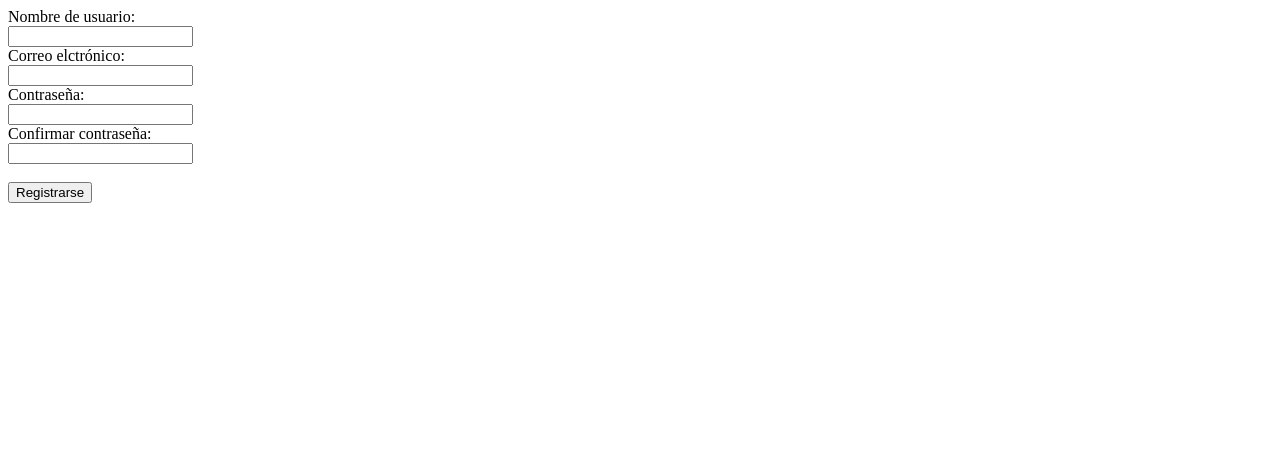
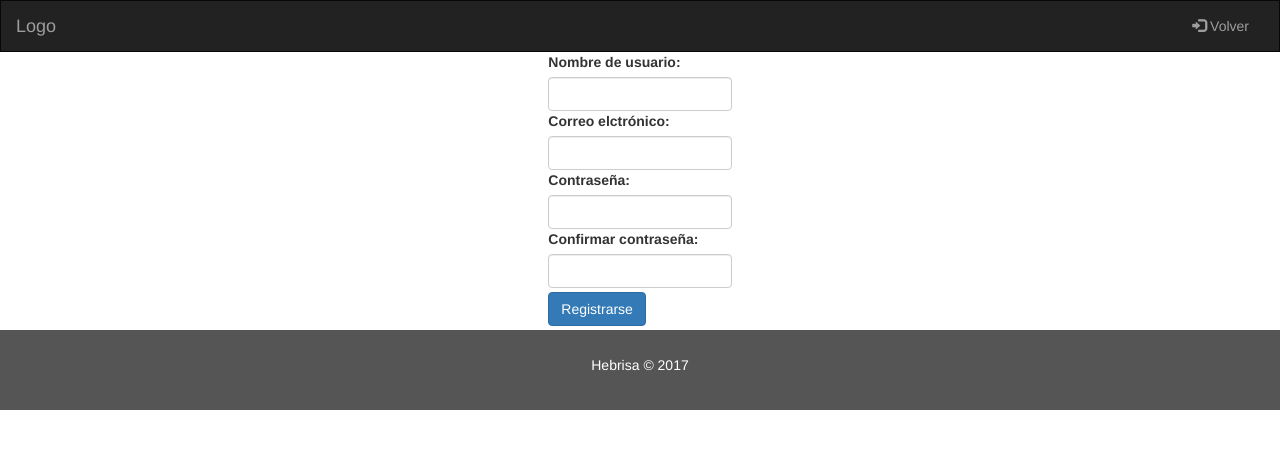
Before and after one commit to InveRz/Hotel-Hebrisa, a PHP site: page / in a window 1280 px wide. Shown: the top 449 px of the page. Run offline with PHP 8.4, Linux system fonts and the light colour scheme; some libraries are stand-ins or nearby versions.

Commit message:
Estilo añadido

```diff
--- a/registro/index.php
+++ b/registro/index.php
@@ -10,26 +10,69 @@
 		<meta name="author" content="Wifft">
 		<meta name="robots" content="noindex, nofollow">
 		<meta name="googlebot" content="noindex, nofollow">
+		<link rel="stylesheet" href="https://maxcdn.bootstrapcdn.com/bootstrap/3.3.7/css/bootstrap.min.css">
+        <script src="https://ajax.googleapis.com/ajax/libs/jquery/3.2.1/jquery.min.js"></script>
+        <script src="https://maxcdn.bootstrapcdn.com/bootstrap/3.3.7/js/bootstrap.min.js"></script>
+        <style>
+            /* Remove the navbar's default margin-bottom and rounded borders */
+            .navbar {
+                margin-bottom: 0;
+                border-radius: 0;
+            }
+            /* Add a gray background color and some padding to the footer */
+            footer {
+                background-color: #555;
+                color:white;
+                padding: 25px;
+                margin-top: 4px;
+            }
+            .carousel-inner img {
+                width: 100%; /* Set width to 100% */
+                margin: auto;
+                min-height:200px;
+            }
+            /* Hide the carousel text when the screen is less than 600 pixels wide */
+            @media (max-width: 600px) {
+                .carousel-caption {
+                    display: none;
+                }
+            }
+        </style>
 	</head>
 	<body>
-		<main>
-			<section>
+		<nav class="navbar navbar-inverse">
+            <div class="container-fluid">
+                <div class="navbar-header">
+                    <button type="button" class="navbar-toggle" data-toggle="collapse" data-target="#myNavbar">
+                        <span class="icon-bar"></span>
+                        <span class="icon-bar"></span>
+                        <span class="icon-bar"></span>
+                    </button>
+                    <a class="navbar-brand" href="#">Logo</a>
+                </div>
+                <div class="collapse navbar-collapse" id="myNavbar">
+                    <ul class="nav navbar-nav navbar-right">
+                      <li><a href="../"><span class="glyphicon glyphicon-log-in"></span> Volver</a></li>
+                    </ul>
+                </div>
+            </div>
+        </nav>
+		<main class="container-fluid">
+			<section class="row content">
+				<div class="col-md-2 col-md-offset-5">
 					<form action="<?php echo(filter_input(INPUT_SERVER, 'PHP_SELF')); ?>" method="post" onsubmit="return confirmarContra();">
 						<label>Nombre de usuario:</label>
 						<br>
-					<input type="text" name="usuario" minlength="3" maxlength="15" required autocomplete="off">
-					<br>
+						<input class="form-control" type="text" name="usuario" minlength="3" maxlength="15" required autocomplete="off">
 						<label>Correo elctr&oacute;nico:</label>
 						<br>
-					<input type="email" name="correo" maxlength="63" required autocomplete="off">
-					<br>
+						<input class="form-control" type="email" name="correo" maxlength="63" required autocomplete="off">
 						<label>Contrase&ntilde;a:</label>
 						<br>
-					<input id="c1" type="password" name="contra" minlength="8" maxlength="63" required autocomplete="off">
-					<br>
+						<input class="form-control" id="c1" type="password" name="contra" minlength="8" maxlength="63" required autocomplete="off">
 						<label>Confirmar contrase&ntilde;a:</label>
 						<br>
-					<input id="c2" type="password" minlength="8" maxlength="63" required autocomplete="off">
+						<input class="form-control" id="c2" type="password" minlength="8" maxlength="63" required autocomplete="off">
 						<script type="text/javascript">
 							function confirmarContra(){
 								var c1 = document.getElementById('c1').value;
@@ -42,9 +85,7 @@
 								}
 							}
 						</script>
-					<br>
-					<br>
-					<input type="submit" name="registrarse" value="Registrarse">
+						<input style="margin-top:4px" class="btn btn-primary" type="submit" name="registrarse" value="Registrarse">
 						<?php
 							if(NULL != filter_input(INPUT_POST, 'registrarse')){
 								$usuario = mysqli_real_escape_string($con, strip_tags(filter_input(INPUT_POST, 'usuario')));
@@ -101,7 +142,11 @@
 							}
 						?>
 					</form>
+				</div>
 			</section>
 		</main>
+		<footer class="container-fluid text-center">
+            <p>Hebrisa &COPY; 2017</p>
+        </footer>
 	</body>
 </html>
```
Lines whose indentation alone changed are shown as unchanged.
